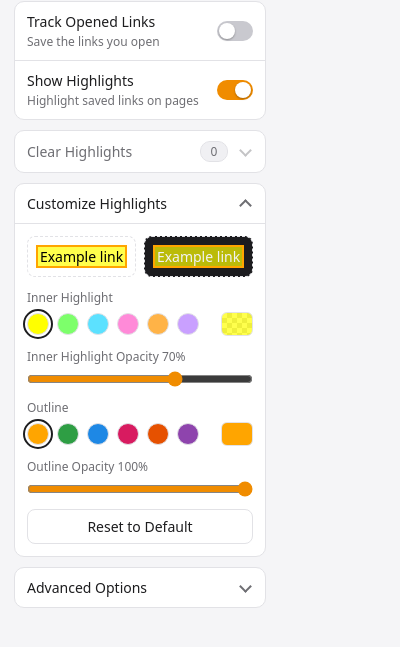
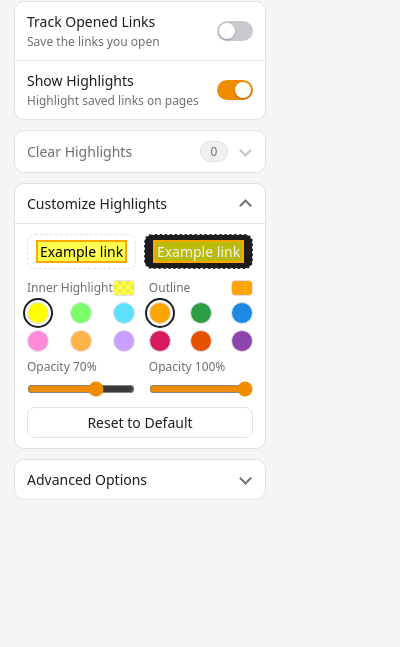
Before and after one commit to TiDeane/Link-Highlighter, a browser extension: page popup.html in a window 400 px wide. Both pictures are taken after a click on the button "Customize Highlights". Shown: the part 53-700 px from the top of the page. Drawn offline with Linux system fonts and the light colour scheme.

Commit message:
feat: compact customize panel so the popup never scrolls

```diff
--- a/popup.css
+++ b/popup.css
@@ -282,8 +282,14 @@ body {
 .colors {
   display: flex;
   flex-direction: column;
-  gap: 12px;
-  padding: 12px;
+  gap: 10px;
+  padding: 10px 12px;
+}
+
+.color-columns {
+  display: grid;
+  grid-template-columns: 1fr 1fr;
+  gap: 14px;
 }
 
 .previews {
@@ -293,7 +299,7 @@ body {
 
 .preview {
   flex: 1;
-  padding: 10px 4px;
+  padding: 7px 4px;
   border: 1px dashed var(--border);
   border-radius: 8px;
   text-align: center;
@@ -326,10 +332,18 @@ body {
   color: var(--muted);
 }
 
-.swatches {
+.field-head {
   display: flex;
   align-items: center;
-  gap: 8px;
+  justify-content: space-between;
+  white-space: nowrap;
+}
+
+.swatches {
+  display: grid;
+  grid-template-columns: repeat(3, 22px);
+  justify-content: space-between;
+  gap: 6px 0;
 }
 
 .swatch {
@@ -348,14 +362,13 @@ body {
 
 /* Not clickable: shows the chosen color at the chosen opacity, over a checkerboard */
 .chosen-color {
-  width: 30px;
-  height: 22px;
-  margin-left: auto;
+  width: 20px;
+  height: 14px;
   border: 1px solid var(--border);
-  border-radius: 6px;
+  border-radius: 4px;
   background:
     linear-gradient(var(--chosen-color), var(--chosen-color)),
-    repeating-conic-gradient(#c8c8c8 0% 25%, #fff 0% 50%) 0 0 / 10px 10px;
+    repeating-conic-gradient(#c8c8c8 0% 25%, #fff 0% 50%) 0 0 / 8px 8px;
 }
 
 .field input[type="range"] {
@@ -365,7 +378,7 @@ body {
 }
 
 .secondary {
-  padding: 7px 12px;
+  padding: 5px 12px;
   border: 1px solid var(--border);
   border-radius: 8px;
   background: none;
--- a/popup.html
+++ b/popup.html
@@ -62,29 +62,27 @@
             <div class="preview preview-dark"><span class="color-preview">Example link</span></div>
           </div>
 
-          <!-- Swatches are added by popup.js -->
+          <!-- Side by side to keep the popup short. Swatches are added by popup.js -->
+          <div class="color-columns">
             <div class="field">
+              <div class="field-head">
                 <span class="field-label">Inner Highlight</span>
-            <div class="swatches" id="highlight-swatches">
                 <span class="chosen-color" id="highlight-chosen" title="Chosen color and opacity"></span>
               </div>
-          </div>
-
-          <div class="field">
-            <label class="field-label" for="highlight-opacity">Inner Highlight Opacity <span id="highlight-opacity-value"></span></label>
+              <div class="swatches" id="highlight-swatches"></div>
+              <label class="field-label" for="highlight-opacity">Opacity <span id="highlight-opacity-value"></span></label>
               <input type="range" id="highlight-opacity" min="0.1" max="1" step="0.05">
             </div>
 
             <div class="field">
+              <div class="field-head">
                 <span class="field-label">Outline</span>
-            <div class="swatches" id="outline-swatches">
                 <span class="chosen-color" id="outline-chosen" title="Chosen color and opacity"></span>
               </div>
+              <div class="swatches" id="outline-swatches"></div>
+              <label class="field-label" for="outline-opacity">Opacity <span id="outline-opacity-value"></span></label>
+              <input type="range" id="outline-opacity" min="0" max="1" step="0.05">
             </div>
-
-          <div class="field">
-            <label class="field-label" for="outline-opacity">Outline Opacity <span id="outline-opacity-value"></span></label>
-            <input type="range" id="outline-opacity" min="0" max="1" step="0.05">
           </div>
 
           <button type="button" class="secondary" id="reset-colors">Reset to Default</button>
--- a/popup.js
+++ b/popup.js
@@ -42,15 +42,18 @@ document.addEventListener('DOMContentLoaded', async () => {
     await chrome.storage.local.set({ showHighlights: showToggle.checked });
   });
 
-  // Expandable rows (Clear Highlights, Advanced Options) open the panel they control
+  // Expandable rows open the panel they control
   function setExpanded(button, open) {
     button.setAttribute('aria-expanded', open);
     document.getElementById(button.getAttribute('aria-controls')).classList.toggle('open', open);
   }
 
-  document.querySelectorAll('.expander').forEach(button => {
+  // Only one panel is open at a time, so the popup never grows tall enough to scroll
+  const expanders = document.querySelectorAll('.expander');
+  expanders.forEach(button => {
     button.addEventListener('click', () => {
-      setExpanded(button, button.getAttribute('aria-expanded') !== 'true');
+      const open = button.getAttribute('aria-expanded') !== 'true';
+      expanders.forEach(other => setExpanded(other, other === button && open));
     });
   });
 
@@ -86,7 +89,7 @@ document.addEventListener('DOMContentLoaded', async () => {
   const colorPreviews = document.querySelectorAll('.color-preview');
   const colors = await chrome.storage.local.get(DEFAULT_COLORS);
 
-  // Each color has a row of preset swatches, followed by a preview of the chosen color and opacity
+  // Each color has a grid of preset swatches, and a preview of the chosen color and opacity
   const pickers = [
     { key: 'highlightColor', opacityKey: 'highlightOpacity', presets: HIGHLIGHT_PRESETS, row: document.getElementById('highlight-swatches'), chosen: document.getElementById('highlight-chosen') },
     { key: 'outlineColor', opacityKey: 'outlineOpacity', presets: OUTLINE_PRESETS, row: document.getElementById('outline-swatches'), chosen: document.getElementById('outline-chosen') }
@@ -122,7 +125,7 @@ document.addEventListener('DOMContentLoaded', async () => {
     });
   }
 
-  for (const { key, presets, row, chosen } of pickers) {
+  for (const { key, presets, row } of pickers) {
     for (const color of presets) {
       const swatch = document.createElement('button');
       swatch.type = 'button';
@@ -131,7 +134,7 @@ document.addEventListener('DOMContentLoaded', async () => {
       swatch.title = color;
       swatch.style.backgroundColor = color;
       swatch.addEventListener('click', () => setColor(key, color));
-      row.insertBefore(swatch, chosen);
+      row.appendChild(swatch);
     }
   }
 
```
Also changed, not shown: tests/popup.test.js (+12 -0 lines). Lines whose indentation alone changed are shown as unchanged.
